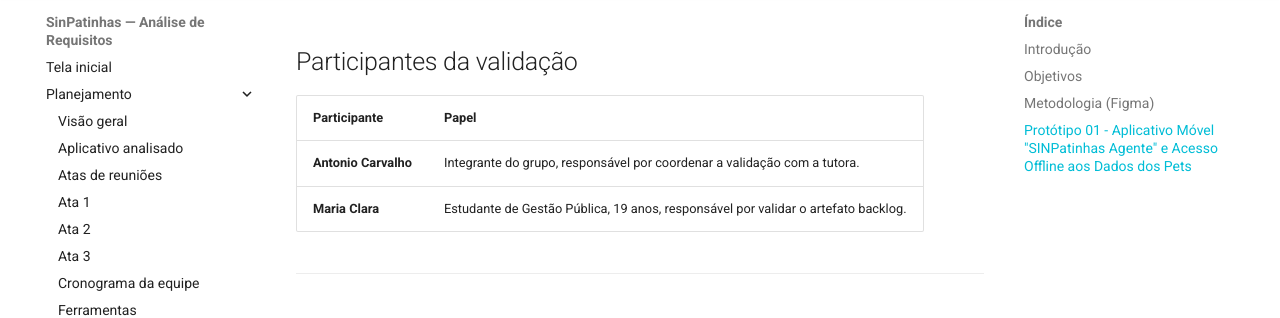
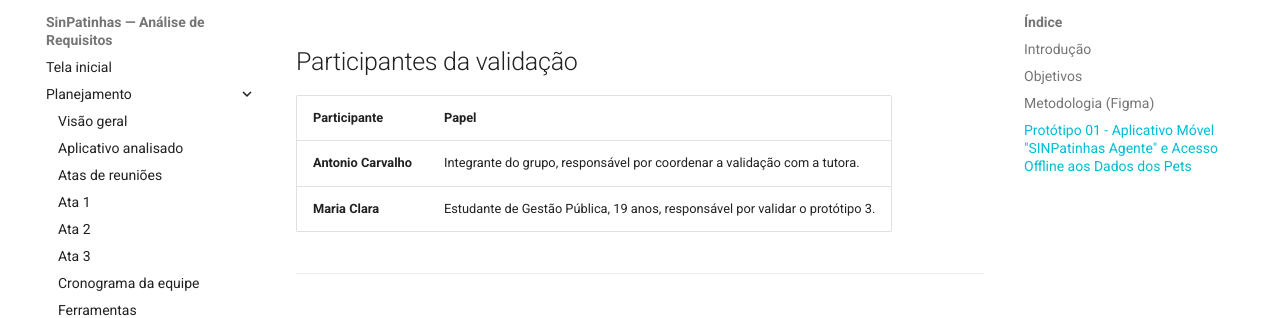
Before and after one commit to Requisitos-de-Software/2025.2-SinPatinhas, an MkDocs documentation site: the page built from docs/analise/prototipos.md, in a window 1280 px wide and 900 px high, scrolled down 5535 px, cut to the strip 59-377 px from the top of the window. Built offline with MkDocs 1.6.1 and Material for MkDocs 9.7.7, drawn with Linux system fonts in a browser that asks for light colours; comment, search, counter and statistics services are not loaded; some of the changed text lies outside the part shown.

Commit message:
fix(general): Mais alterações gerais.

```diff
--- a/docs/analise/prototipos.md
+++ b/docs/analise/prototipos.md
@@ -105,7 +105,7 @@
 | **Participante** | **Papel** |
 |------------------|-----------|
 | **Antonio Carvalho** | Integrante do grupo, responsável por coordenar a validação com a tutora. |
-| **Maria Clara** | Estudante de Gestão Pública, 19 anos, responsável por validar o artefato backlog. |
+| **Maria Clara** | Estudante de Gestão Pública, 19 anos, responsável por validar o protótipo 3. |
 
 ---
 
@@ -138,7 +138,7 @@
 | **Participante** | **Papel** |
 |------------------|-----------|
 | **Antonio Carvalho** | Integrante do grupo, responsável por coordenar a validação com a tutora. |
-| **Maria Clara** | Estudante de Gestão Pública, 19 anos, responsável por validar o artefato backlog. |
+| **Maria Clara** | Estudante de Gestão Pública, 19 anos, responsável por validar o protótipo 4. |
 
 ---
 
```
